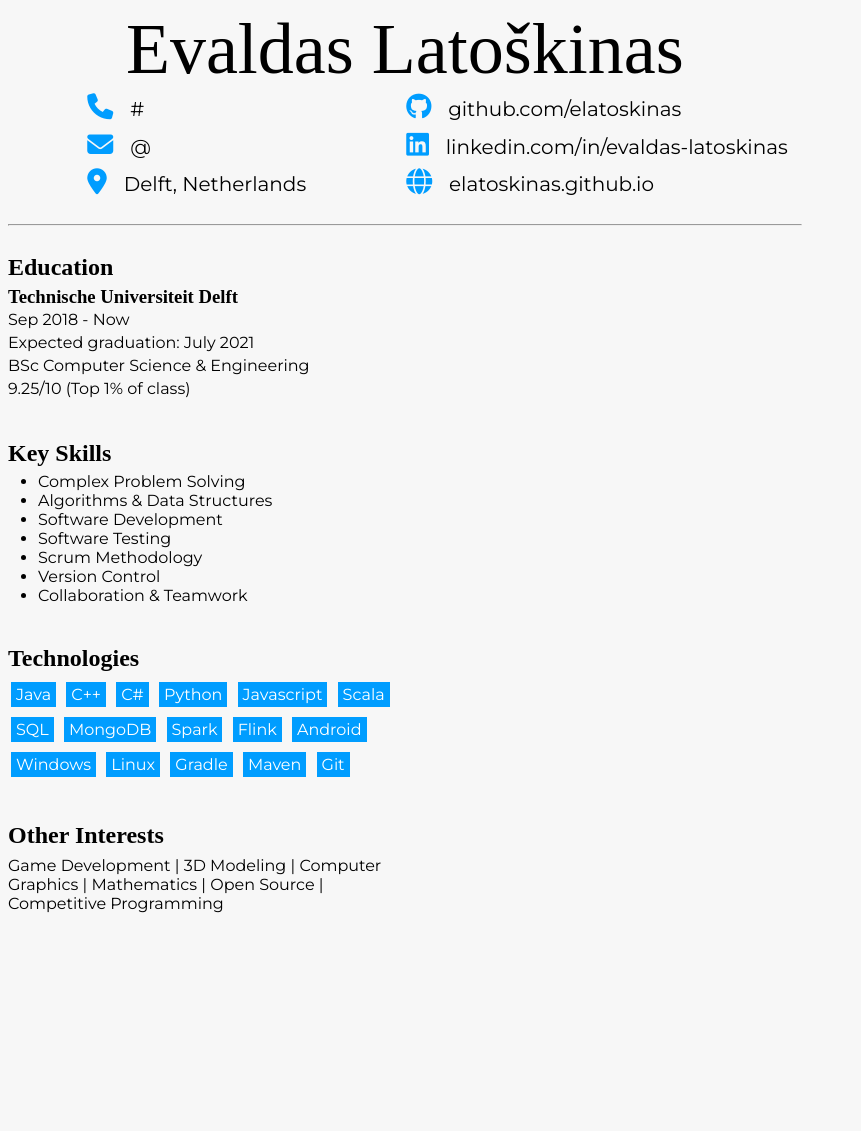
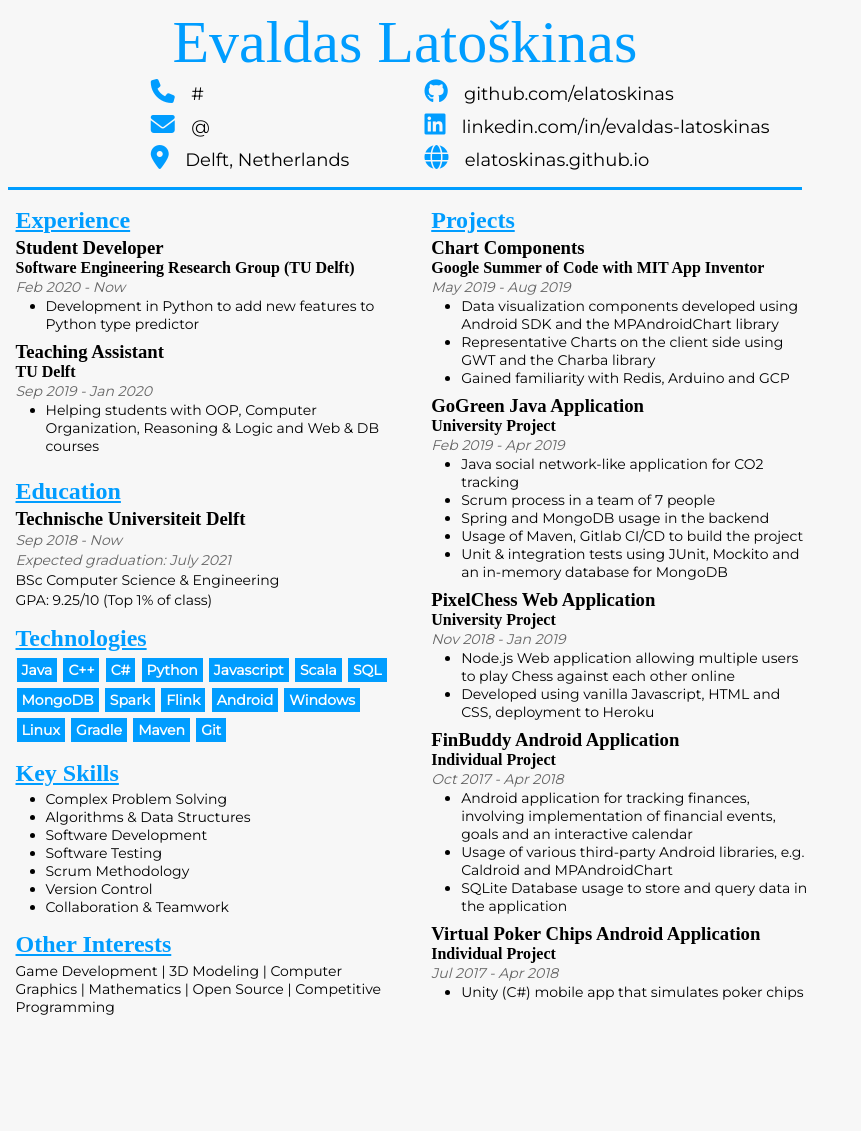
Before and after one commit to elatoskinas/cv-jekyll, a Jekyll site: the page built from index.markdown, in a window 1280 px wide. Shown: the whole page, without its empty margins (0-861 px from the left). Built offline with Jekyll 4.4.1, drawn with Linux system fonts in a browser that asks for light colours; nearby versions of some CDN libraries; some web fonts are replaced.

Commit message:
Further structuring & styling of CV so that it fits an A4 page

```diff
--- a/_data/profile.yml
+++ b/_data/profile.yml
@@ -41,15 +41,14 @@ work_experience:
     end_date: Now
     description: Improving & integrating a type checker based on a neural network model
     details:
-      - Development in Python
-      - Migrating AST & ASTTokens libraries to a LibCST implementation
+      - Development in Python to add new features to Python type predictor
   - title: Teaching Assistant
     affiliation: TU Delft
     start_date: Sep 2019
     end_date: Jan 2020
     description: Helping students with course materials and assignments and grading their work
     details:
-      - Involvement in OOP, Computer Organization, Reasoning & Logic and Web & DB courses
+      - Helping students with OOP, Computer Organization, Reasoning & Logic and Web & DB courses
 
 projects:
   - title: Chart Components
@@ -58,45 +57,44 @@ projects:
     end_date: Aug 2019
     description: Creating Chart Components for MIT App Inventor's system that allow visualizing data
     details:
-      - Detail 1 TBD
-      - Detail 2 TBD
-      - Detail 3 TBD
+      - Data visualization components developed using Android SDK and the MPAndroidChart library
+      - Representative Charts on the client side using GWT and the Charba library
+      - Gained familiarity with Redis, Arduino and GCP
   - title: GoGreen Java Application
     affiliation: University Project
     start_date: Feb 2019
     end_date: Apr 2019
     description: Java Desktop social network-like application allowing to track CO2 savings and comparing them with other users
     details:
-      - Detail 1 TBD
-      - Detail 2 TBD
-      - Detail 3 TBD
+      - Java social network-like application for CO2 tracking
+      - Scrum process in a team of 7 people
+      - Spring and MongoDB usage in the backend
+      - Usage of Maven, Gitlab CI/CD to build the project
+      - Unit & integration tests using JUnit, Mockito and an in-memory database for MongoDB
   - title: PixelChess Web Application
     affiliation: University Project
     start_date: Nov 2018
     end_date: Jan 2019
     description: Web application allowing multiple users to play Chess one against another
     details:
-      - Detail 1 TBD
-      - Detail 2 TBD
-      - Detail 3 TBD
+      - Node.js Web application allowing multiple users to play Chess against each other online
+      - Developed using vanilla Javascript, HTML and CSS, deployment to Heroku
   - title: FinBuddy Android Application
     affiliation: Individual Project
     start_date: Oct 2017
     end_date: Apr 2018
     description: Mobile application that allows to track finances
     details:
-      - Detail 1 TBD
-      - Detail 2 TBD
-      - Detail 3 TBD
+      - Android application for tracking finances, involving implementation of financial events, goals and an interactive calendar
+      - Usage of various third-party Android libraries, e.g. Caldroid and MPAndroidChart
+      - SQLite Database usage to store and query data in the application
   - title: Virtual Poker Chips Android Application
     affiliation: Individual Project
     start_date: Jul 2017
     end_date: Apr 2018
     description: Mobile application that allows to simulate poker chips
     details:
-      - Detail 1 TBD
-      - Detail 2 TBD
-      - Detail 3 TBD
+      - Unity (C#) mobile app that simulates poker chips
 
 
 technologies:
--- a/_includes/experience.html
+++ b/_includes/experience.html
@@ -1,7 +1,6 @@
 <h3>{{work.title}}</h3>
 <h4>{{work.affiliation}}</h4>
 <p class="date">{{work.start_date}} - {{work.end_date}}</p>
-<p>{{work.description}}</p>
 
 <ul>
     {% for detail in work.details %}
--- a/assets/css/style.css
+++ b/assets/css/style.css
@@ -1,6 +1,7 @@
 :root {
     --text-color: #000000;
     --text-secondary-color: #ffffff;
+    --text-accent-color: #656565;
 
     --background-color: #f7f7f7;
     --accent-color: #009dff;
@@ -18,9 +19,10 @@ html, body {
 /* General settings */
 h1 {
     text-align: center;
-    font-size: 72px;
+    font-size: 60px;
     margin: 10px 0;
     font-weight: lighter;
+    color: var(--accent-color);
 }
 
 h1, h2, h3, h4, h5 {
@@ -30,17 +32,30 @@ h1, h2, h3, h4, h5 {
 }
 
 h2 {
-    padding-bottom: 5px;
+    padding-bottom: 3px;
+    text-decoration: underline;
+    color: var(--accent-color);
 }
 
 p {
-    padding: 2px 0px;
+    padding: 1px 0px;
+}
+
+ul {
+    padding-left: 30px;
+}
+
+p, ul {
+    font-size: 14px;
     margin: 0;
 }
 
-ul {
+hr {
+    background-color: var(--accent-color);
+    border: 0 none;
+    height: 3px;
+    padding: 0;
     margin: 0;
-    padding-left: 30px;
 }
 
 /* Profile (Contact Details) */
@@ -49,19 +64,19 @@ ul {
     display: flex;
     flex-wrap: wrap;
     flex-direction: column;
-    height: 125px;
-    margin: 0 10%;
+    height: 110px;
+    margin: 0 18%;
 }
 
 .profile-entry {
     flex-basis: 30%;
-    font-size: 26px;
-    margin-right: 100px;
+    font-size: 24px;
+    margin-right: 75px;
 }
 
 .profile-entry p {
     padding-left: 10px;
-    font-size: 20px;
+    font-size: 18px;
 }
 
 .profile-entry i {
@@ -73,16 +88,22 @@ ul {
 }
 
 /* Body */
-body {
+body > header {
+    height: 50mm;
+}
+
+body main {
     display: flex;
     flex-wrap: wrap;
     flex-direction: column;
-    align-items: f;
+    margin: 10px 7.5px;
+    height: 240mm;
 }
 
-body > section {
-    width: 400px;
-    padding: 20px 0;
+body main > * {
+    padding-bottom: 15px;
+    width: 100mm;
+    margin-right: 10mm;
 }
 
 /* Technologies */
@@ -91,5 +112,18 @@ body > section {
     background-color: var(--accent-color);
     color: var(--text-secondary-color);
     padding: 3px 5px;
-    margin: 5px 3px;
+    margin: 3px 1px;
+    font-size: 14px;
+    font-weight: bold;
 }
+
+/* Experience */
+.project-entry, .work-entry {
+    padding-bottom: 8px;
+}
+
+/* Date */
+.date {
+    color: var(--text-accent-color);
+    font-style: italic;
+}
--- a/index.markdown
+++ b/index.markdown
@@ -17,7 +17,20 @@ layout: cv
     <hr>
 </header>
 
-<body>
+<main>
+    <section id="work-experience">
+        <header>
+            <h2>Experience</h2>
+        </header>
+
+        {% for work in site.data.profile.work_experience %}
+            <div class="work-entry">
+                {% include experience.html %}
+            </div>
+        {% endfor %}
+    </section>
+
+
     <section id="education">
         <header>
             <h2>Education</h2>
@@ -29,8 +42,18 @@ layout: cv
                 <p class="date">{{edu.start_date}} - {{edu.end_date}}</p>
                 <p class="date">Expected graduation: {{edu.expected_graduation}}</p>
                 <p>{{edu.degree}}</p>
-                <p>{{edu.gpa}}</p>
+                <p>GPA: {{edu.gpa}}</p>
             </div>
+        {% endfor %}
+    </section>
+
+    <section id="technologies">
+        <header>
+            <h2>Technologies</h2>
+        </header>
+
+        {% for tech in site.data.profile.technologies %}
+            <p class="technology-entry">{{tech}}</p>
         {% endfor %}
     </section>
 
@@ -46,17 +69,6 @@ layout: cv
         </ul>
     </section>
 
-
-    <section id="technologies">
-        <header>
-            <h2>Technologies</h2>
-        </header>
-
-        {% for tech in site.data.profile.technologies %}
-            <p class="technology-entry">{{tech}}</p>
-        {% endfor %}
-    </section>
-
     <section id="other-interests">
         <header>
             <h2>Other Interests</h2>
@@ -69,23 +81,15 @@ layout: cv
         </header>
     </section>
 
-    <!-- <section id="work_experience">
-        <header>
-            <h2>Experience</h2>
-        </header>
-
-        {% for work in site.data.profile.work_experience %}
-            {% include experience.html %}
-        {% endfor %}
-    </section>
-
     <section id="projects">
         <header>
             <h2>Projects</h2>
         </header>
 
         {% for work in site.data.profile.projects %}
-            {% include experience.html %}
+            <div class="work-entry">
+                {% include experience.html %}
+            </div>
         {% endfor %}
-    </section> -->
-</body>
+    </section>
+</main>
```
